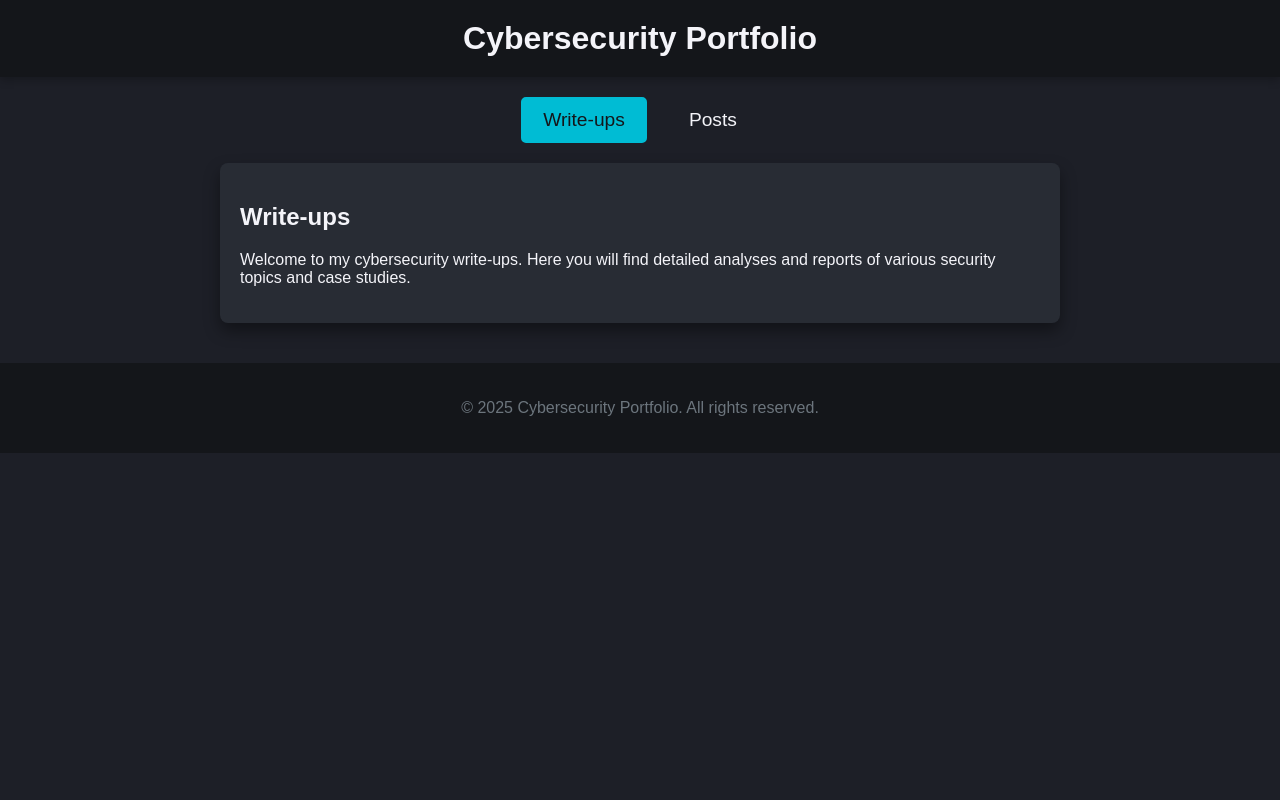
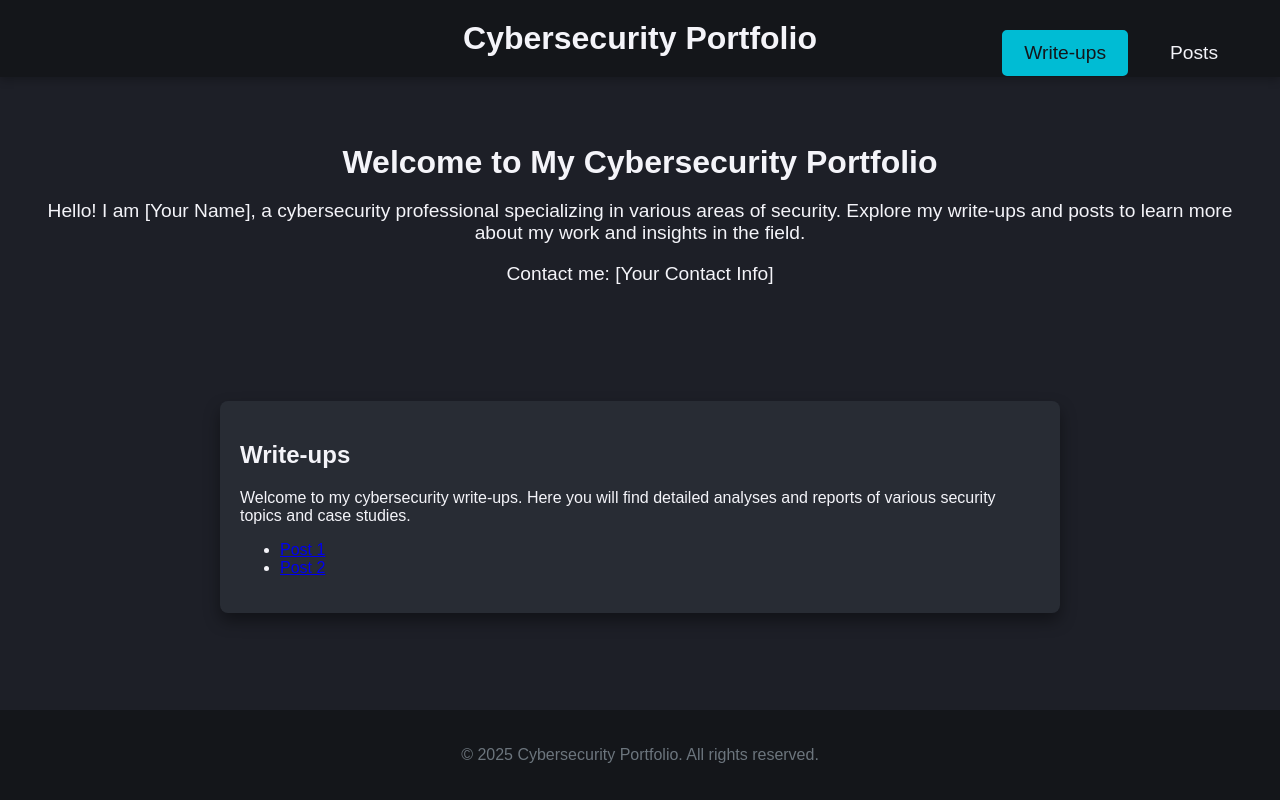
Before and after one commit to alone-breecher/aloneh1, a plain HTML site: page index.html in a window 1280 px wide. Drawn offline with Linux system fonts and the light colour scheme.

Commit message:
Update index.html

```diff
--- a/index.html
+++ b/index.html
@@ -11,6 +11,9 @@
             padding: 0;
             background-color: #1d1f27;
             color: #f4f4f9;
+            display: flex;
+            flex-direction: column;
+            min-height: 100vh;
         }
 
         header {
@@ -27,8 +30,11 @@
 
         nav {
             display: flex;
-            justify-content: center;
-            margin: 20px 0;
+            justify-content: flex-end;
+            margin: 20px;
+            position: absolute;
+            top: 10px;
+            right: 10px;
         }
 
         nav a {
@@ -69,12 +75,32 @@
             background-color: #14161a;
             color: #6c757d;
         }
+
+        .intro {
+            text-align: center;
+            padding: 40px;
+        }
+
+        .intro h2 {
+            font-size: 2rem;
+            margin-bottom: 10px;
+        }
+
+        .intro p {
+            font-size: 1.2rem;
+        }
     </style>
 </head>
 <body>
     <header>
         <h1>Cybersecurity Portfolio</h1>
     </header>
+
+    <div class="intro">
+        <h2>Welcome to My Cybersecurity Portfolio</h2>
+        <p>Hello! I am [Your Name], a cybersecurity professional specializing in various areas of security. Explore my write-ups and posts to learn more about my work and insights in the field.</p>
+        <p>Contact me: [Your Contact Info]</p>
+    </div>
 
     <nav>
         <a href="#" id="writups-tab" class="active">Write-ups</a>
@@ -84,7 +110,11 @@
     <div id="writups-content" class="content active">
         <h2>Write-ups</h2>
         <p>Welcome to my cybersecurity write-ups. Here you will find detailed analyses and reports of various security topics and case studies.</p>
-        <!-- Add content like links to your write-ups or embedded PDFs -->
+        <ul>
+            <li><a href="writups/post1.html">Post 1</a></li>
+            <li><a href="writups/post2.html">Post 2</a></li>
+            <!-- Add links to other write-up pages -->
+        </ul>
     </div>
 
     <div id="posts-content" class="content">
```
